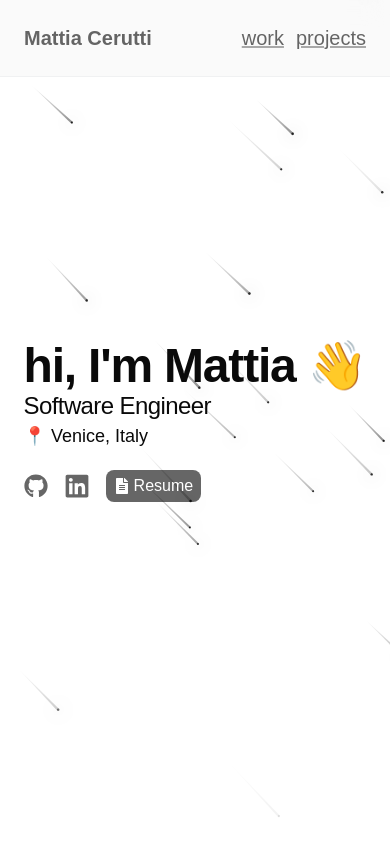
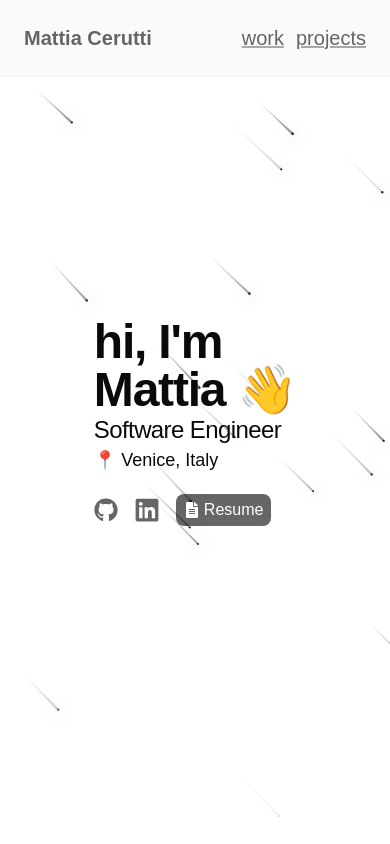
Before and after one commit to mattiacerutti/portfolio, a Next.js app: page / in a window 390 px wide. Shown: the top 844 px of the page. Built offline with nearby package versions, Linux system fonts and the light colour scheme.

Commit message:
fix: make hero centered on small mobile

```diff
--- a/src/app/globals.css
+++ b/src/app/globals.css
@@ -1,4 +1,9 @@
 @import "tailwindcss";
+
+
+@theme {
+  --breakpoint-xs: 25rem;
+}
 
 :root {
   --foreground: #0a0a0a;
--- a/src/components/animations/vertical-reveal.tsx
+++ b/src/components/animations/vertical-reveal.tsx
@@ -53,7 +53,7 @@ export default function VerticalReveal({children, delay = 0, className = "", tri
       }
     }, wrapRef);
     return () => ctx.revert();
-  }, [delay, trigger, startY]);
+  }, [delay, trigger, startY, duration]);
 
   return (
     <div ref={wrapRef} className={className}>
--- a/src/sections/hero.tsx
+++ b/src/sections/hero.tsx
@@ -1,8 +1,8 @@
 import React from "react";
-import { CustomLink } from "@/components/typography/link";
-import { FaGithub } from "react-icons/fa";
-import { FaLinkedin } from "react-icons/fa";
-import { FaFileAlt } from "react-icons/fa";
+import {CustomLink} from "@/components/typography/link";
+import {FaGithub} from "react-icons/fa";
+import {FaLinkedin} from "react-icons/fa";
+import {FaFileAlt} from "react-icons/fa";
 
 import CometBackground from "../components/comet-background";
 import VerticalReveal from "../components/animations/vertical-reveal";
@@ -14,22 +14,19 @@ import P from "@/components/typography/p";
 export default function Hero() {
   return (
     <CometBackground>
-      <div className="flex flex-col items-start justify-center h-screen gap-5 w-fit">
+      <div className="flex flex-col items-start justify-center h-screen gap-5 w-fit p-5">
         <div className="flex flex-col">
           <VerticalReveal>
-            <H1>
-              hi, I&apos;m Mattia 👋
-            </H1>
+            <div className="flex flex-col xs:flex-row items-start xs:gap-3">
+              <H1 className="text-nowrap">hi, I&apos;m</H1>
+              <H1 className="text-nowrap">Mattia 👋</H1>
+            </div>
           </VerticalReveal>
           <VerticalReveal delay={0.1}>
-            <H3 className="!font-normal">
-              Software Engineer
-            </H3>
+            <H3 className="!font-normal">Software Engineer</H3>
           </VerticalReveal>
           <VerticalReveal delay={0.2}>
-            <P>
-              📍 Venice, Italy
-            </P>
+            <P>📍 Venice, Italy</P>
           </VerticalReveal>
         </div>
 
```
